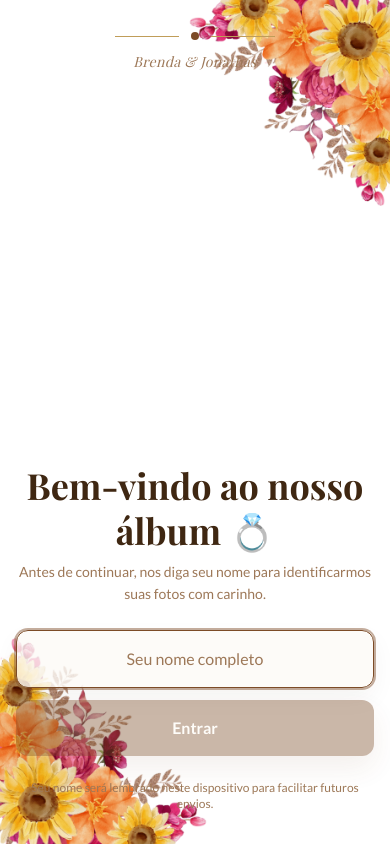
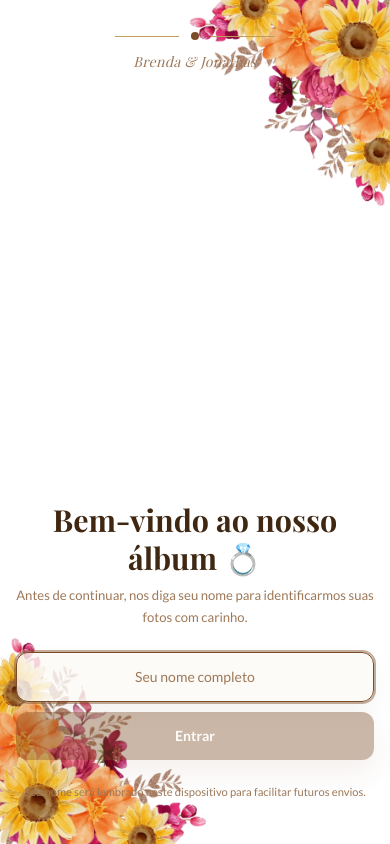
Before and after one commit to TechMind-IA/wedding-memories, a Next.js app: page / in a window 390 px wide. Built offline with nearby package versions, Linux system fonts and the light colour scheme; a web font is replaced by a local one.

Commit message:
Ajustes na responsividade.

```diff
--- a/app/globals.css
+++ b/app/globals.css
@@ -121,7 +121,7 @@ Função: Centraliza estilos globais, temas e tokens visuais da interface.
   .wedding-floral-bg {
     background-color: #fff;
     background-image: url("/backgrounds/floral-mobile.png");
-    background-position: center;
+    background-position: center top;
     background-repeat: no-repeat;
     background-size: cover;
   }
@@ -132,4 +132,10 @@ Função: Centraliza estilos globais, temas e tokens visuais da interface.
       background-size: cover;
     }
   }
+
+  @media (max-width: 767px) and (min-aspect-ratio: 9 / 16) {
+    .wedding-floral-bg {
+      background-size: auto 100%;
+    }
+  }
 }
--- a/components/guest-name-screen.tsx
+++ b/components/guest-name-screen.tsx
@@ -26,7 +26,7 @@ export function GuestNameScreen({ onConfirm }: GuestNameScreenProps) {
   }
 
   return (
-    <section className="wedding-floral-bg relative flex h-[100dvh] max-h-[100dvh] flex-col items-center justify-between overflow-hidden px-4 py-8">
+    <section className="wedding-floral-bg relative flex min-h-[100svh] flex-col items-center justify-between overflow-y-auto overflow-x-hidden px-4 pb-[calc(env(safe-area-inset-bottom)+1.25rem)] pt-[calc(env(safe-area-inset-top)+1.25rem)] max-[360px]:px-3 max-[700px]:py-4 min-[390px]:py-8">
       {/* Topo decorativo */}
       <div className="relative z-10 flex flex-col items-center gap-3">
         {/* Divisor com ponto marrom */}
@@ -41,17 +41,17 @@ export function GuestNameScreen({ onConfirm }: GuestNameScreenProps) {
       </div>
 
       {/* Conteúdo principal */}
-      <div className="relative z-10 flex w-full max-w-sm flex-col items-center gap-6 text-center">
+      <div className="relative z-10 flex w-full max-w-sm flex-col items-center gap-5 py-4 text-center max-[700px]:gap-4 max-[700px]:py-3 min-[390px]:gap-6">
         <div className="flex flex-col gap-2">
-          <h1 className="font-serif text-4xl font-bold text-foreground leading-tight">
+          <h1 className="font-serif text-[clamp(1.85rem,9vw,2.25rem)] font-bold text-foreground leading-tight max-[700px]:text-[1.9rem]">
             Bem-vindo ao nosso álbum 💍
           </h1>
-          <p className="font-sans text-sm text-muted-foreground leading-relaxed">
+          <p className="font-sans text-sm leading-relaxed text-muted-foreground max-[700px]:text-[0.82rem]">
             Antes de continuar, nos diga seu nome para identificarmos suas fotos com carinho.
           </p>
         </div>
 
-        <div className="w-full flex flex-col gap-3">
+        <div className="flex w-full flex-col gap-3 max-[700px]:gap-2.5">
           <input
             type="text"
             value={name}
@@ -59,18 +59,18 @@ export function GuestNameScreen({ onConfirm }: GuestNameScreenProps) {
             onKeyDown={handleKeyDown}
             placeholder="Seu nome completo"
             autoFocus
-            className="w-full px-4 py-4 rounded-xl border border-border bg-card/80 text-foreground text-base font-sans placeholder:text-muted-foreground shadow-[0_10px_24px_hsl(var(--foreground)/0.05)] focus:outline-none focus:ring-2 focus:ring-primary/45 focus:border-primary text-center transition-all"
+            className="w-full rounded-xl border border-border bg-card/80 px-4 py-4 text-center font-sans text-base text-foreground shadow-[0_10px_24px_hsl(var(--foreground)/0.05)] transition-all placeholder:text-muted-foreground focus:border-primary focus:outline-none focus:ring-2 focus:ring-primary/45 max-[700px]:py-3.5 max-[700px]:text-sm"
           />
           <button
             onClick={handleSubmit}
             disabled={!name.trim()}
-            className="w-full rounded-xl bg-primary px-6 py-4 text-base font-sans font-semibold text-primary-foreground shadow-[0_12px_28px_hsl(var(--primary)/0.22)] transition-all hover:bg-primary/90 hover:shadow-[0_16px_32px_hsl(var(--primary)/0.28)] active:scale-[0.98] disabled:opacity-40 disabled:cursor-not-allowed"
+            className="w-full rounded-xl bg-primary px-6 py-4 font-sans text-base font-semibold text-primary-foreground shadow-[0_12px_28px_hsl(var(--primary)/0.22)] transition-all hover:bg-primary/90 hover:shadow-[0_16px_32px_hsl(var(--primary)/0.28)] active:scale-[0.98] disabled:cursor-not-allowed disabled:opacity-40 max-[700px]:py-3.5 max-[700px]:text-sm"
           >
             Entrar
           </button>
         </div>
 
-        <p className="text-xs font-sans text-muted-foreground">
+        <p className="font-sans text-xs text-muted-foreground max-[700px]:text-[0.7rem]">
           Seu nome será lembrado neste dispositivo para facilitar futuros envios.
         </p>
       </div>
--- a/components/welcome-screen.tsx
+++ b/components/welcome-screen.tsx
@@ -41,11 +41,11 @@ export function WelcomeScreen({ onNavigate }: WelcomeScreenProps) {
   }, [])
 
   return (
-    <section className="wedding-floral-bg relative flex h-[100dvh] max-h-[100dvh] flex-col items-center justify-between overflow-hidden px-4 py-6">
+    <section className="wedding-floral-bg relative flex min-h-[100svh] flex-col items-center overflow-y-auto overflow-x-hidden px-4 pb-[calc(env(safe-area-inset-bottom)+1rem)] pt-[calc(env(safe-area-inset-top)+1rem)] max-[360px]:px-3 max-[700px]:py-3 sm:py-6">
       {/* Header — logo */}
-      <div className="relative z-10 w-full max-w-md flex items-center justify-start">
+      <div className="relative z-10 flex w-full max-w-md items-center justify-start">
         <div className="flex items-center gap-2 opacity-65">
-          <div className="w-12 h-8 rounded-md overflow-hidden">
+          <div className="h-8 w-12 overflow-hidden rounded-md max-[700px]:h-7 max-[700px]:w-10">
             <Image
               src="/logo_tecmind_cinza.png"
               alt="Logo TechMind"
@@ -54,17 +54,17 @@ export function WelcomeScreen({ onNavigate }: WelcomeScreenProps) {
               className="object-cover"
             />
           </div>
-          <span className="font-sans font-bold text-sm tracking-tight text-foreground">
+          <span className="font-sans text-sm font-bold tracking-tight text-foreground max-[700px]:text-xs">
             TechMind <span className="text-primary">AI</span>
           </span>
         </div>
       </div>
 
       {/* Conteúdo principal */}
-      <div className="relative z-10 flex flex-col items-center justify-center text-center gap-6">
+      <div className="relative z-10 flex w-full max-w-md flex-1 flex-col items-center justify-center gap-4 py-4 text-center min-[390px]:gap-5 min-[390px]:py-6 max-[700px]:gap-3 max-[700px]:py-3 sm:gap-6">
 
         {/* Divisor decorativo superior */}
-        <div className="flex items-center gap-3 w-44">
+        <div className="flex w-36 items-center gap-3 min-[390px]:w-44 max-[700px]:w-32">
           <div className="flex-1 h-px bg-accent"/>
           <div className="w-2 h-2 rounded-full bg-primary"/>
           <div className="flex-1 h-px bg-accent"/>
@@ -72,52 +72,52 @@ export function WelcomeScreen({ onNavigate }: WelcomeScreenProps) {
 
         {/* Título */}
         <div className="flex flex-col items-center gap-1 text-accent">
-          <h1 className="font-montserrat text-[1.75rem] font-semibold uppercase leading-[1.16] tracking-[0.32em] md:text-5xl">
+          <h1 className="font-montserrat text-[clamp(1.35rem,7vw,1.75rem)] font-semibold uppercase leading-[1.16] tracking-[0.2em] min-[390px]:tracking-[0.32em] max-[360px]:tracking-[0.16em] max-[700px]:text-[1.38rem] md:text-5xl">
             Brenda
-            <span className="block text-base font-semibold leading-[1.1] tracking-[0.2em] md:text-xl">
+            <span className="block text-sm font-semibold leading-[1.1] tracking-[0.2em] min-[390px]:text-base md:text-xl">
               &amp;
             </span>
             Jonathas
           </h1>
-          <p className="font-montserrat text-[0.82rem] font-semibold leading-none tracking-[0.5em] md:text-base">
+          <p className="font-montserrat text-[0.78rem] font-semibold leading-none tracking-[0.42em] min-[390px]:text-[0.82rem] min-[390px]:tracking-[0.5em] md:text-base">
             10.10.26
           </p>
         </div>
 
         {/* Divisor decorativo inferior */}
-        <div className="flex items-center gap-3 w-44">
+        <div className="flex w-36 items-center gap-3 min-[390px]:w-44 max-[700px]:w-32">
           <div className="flex-1 h-px bg-accent"/>
           <div className="w-2 h-2 rounded-full bg-primary"/>
           <div className="flex-1 h-px bg-accent"/>
         </div>
 
         {/* Texto convite */}
-        <p className="max-w-sm font-serif text-base font-medium text-muted-foreground leading-relaxed">
+        <p className="max-w-[20rem] font-serif text-[0.9rem] font-medium leading-relaxed text-muted-foreground min-[390px]:text-base max-[700px]:max-w-[18rem] max-[700px]:text-[0.86rem]">
           Criamos este espaço para reunir todas as memórias do nosso casamento.
           Se você está aqui, faz parte da nossa história. 📸
         </p>
 
         {/* Contador de fotos */}
-        <div className="flex items-center gap-2 px-6 py-2.5 rounded-full bg-card/80 border border-border shadow-[0_8px_24px_hsl(var(--foreground)/0.06)]">
-          <span className="font-serif text-2xl font-bold text-foreground">
+        <div className="flex max-w-full items-center gap-2 rounded-full border border-border bg-card/80 px-4 py-2 shadow-[0_8px_24px_hsl(var(--foreground)/0.06)] min-[390px]:px-6 min-[390px]:py-2.5 max-[700px]:py-1.5">
+          <span className="font-serif text-2xl font-bold text-foreground max-[700px]:text-xl">
             {isLoadingCount ? "..." : photosCount}
           </span>
-          <span className="font-sans text-sm text-muted-foreground">
+          <span className="font-sans text-xs text-muted-foreground min-[390px]:text-sm">
             {photosCount === 1 ? "memória compartilhada" : "memórias compartilhadas"}
           </span>
         </div>
 
         {/* Botões */}
-        <div className="flex flex-col gap-3 w-full max-w-xs">
+        <div className="flex w-full max-w-xs flex-col gap-3 max-[700px]:gap-2.5">
           <button
             onClick={() => onNavigate("upload")}
-            className="w-full rounded-xl bg-primary px-6 py-4 font-sans text-base font-semibold text-primary-foreground shadow-[0_12px_28px_hsl(var(--primary)/0.22)] transition-all hover:bg-primary/90 hover:shadow-[0_16px_32px_hsl(var(--primary)/0.28)] active:scale-[0.98]"
+            className="w-full rounded-xl bg-primary px-6 py-3.5 font-sans text-base font-semibold text-primary-foreground shadow-[0_12px_28px_hsl(var(--primary)/0.22)] transition-all hover:bg-primary/90 hover:shadow-[0_16px_32px_hsl(var(--primary)/0.28)] active:scale-[0.98] min-[390px]:py-4 max-[700px]:py-3 max-[700px]:text-sm"
           >
             Compartilhar memórias
           </button>
           <button
             onClick={() => onNavigate("gallery")}
-            className="w-full rounded-xl border border-accent bg-card/40 px-6 py-4 font-sans text-base font-semibold text-foreground transition-all hover:bg-secondary active:scale-[0.98]"
+            className="w-full rounded-xl border border-accent bg-card/40 px-6 py-3.5 font-sans text-base font-semibold text-foreground transition-all hover:bg-secondary active:scale-[0.98] min-[390px]:py-4 max-[700px]:py-3 max-[700px]:text-sm"
           >
             Ver galeria
           </button>
@@ -125,7 +125,7 @@ export function WelcomeScreen({ onNavigate }: WelcomeScreenProps) {
       </div>
 
       {/* Rodapé */}
-      <p className="relative z-10 font-serif text-sm italic text-muted-foreground text-center">
+      <p className="relative z-10 min-h-2 text-center font-serif text-sm italic text-muted-foreground">
       </p>
     </section>
   )
```
